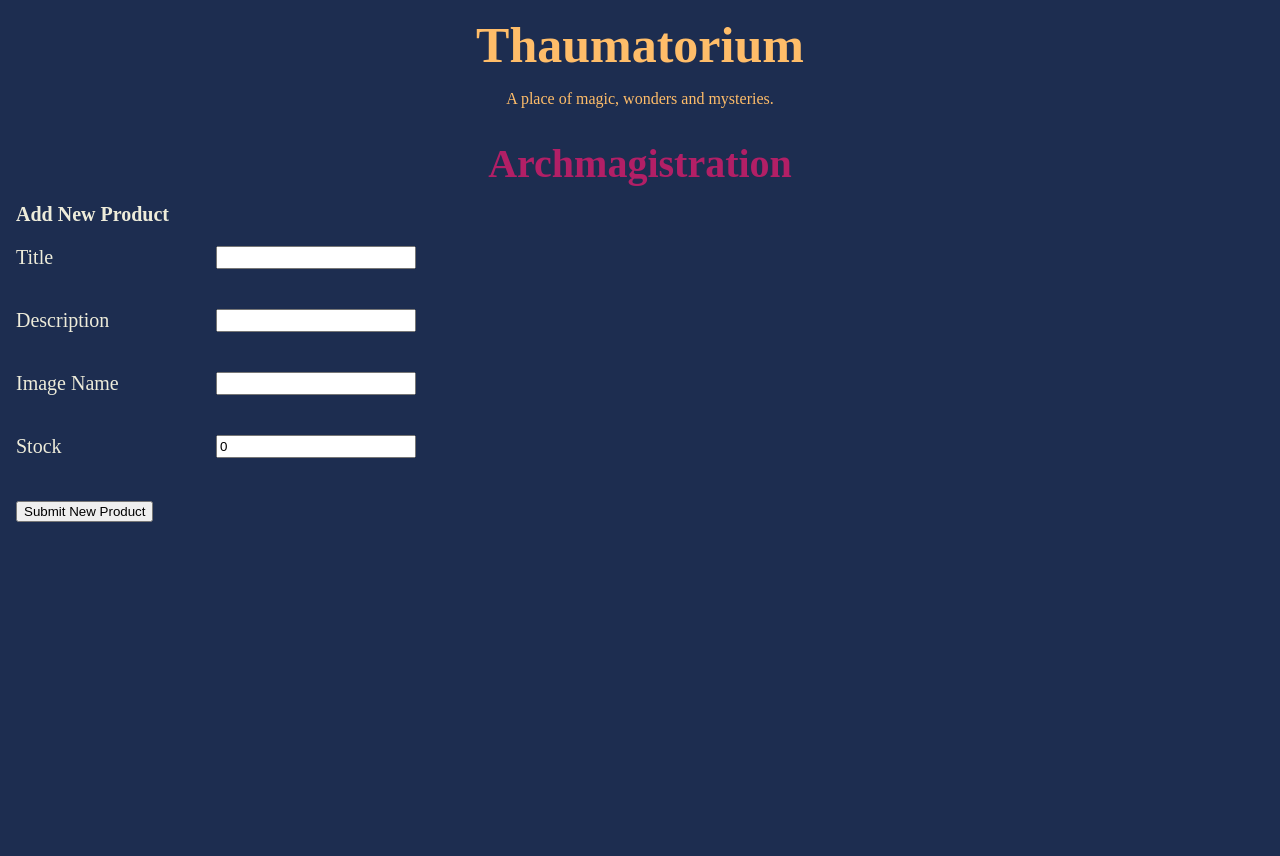
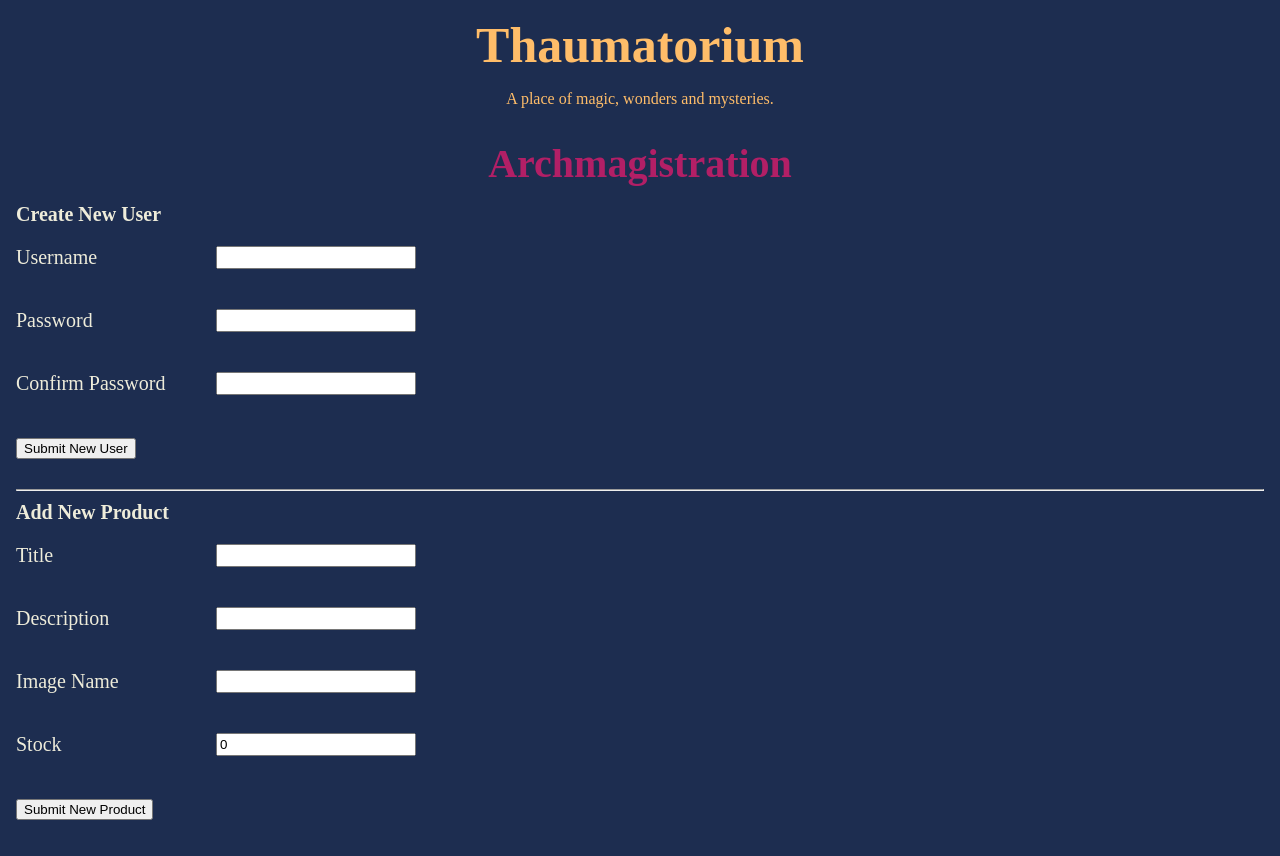
Before and after one commit to julesnuggy/thaumatorium, a React app in the folder frontend/: page /archmagistration in a window 1280 px wide. Before the commit the page ends 800 px from the top, so only its background shows below. Built offline with nearby package versions, Linux system fonts and the light colour scheme.

Commit message:
Create new user form

```diff
--- /dev/null
+++ b/frontend/src/components/Forms/NewUserForm.tsx
@@ -0,0 +1,44 @@
+import React from "react";
+import { Field, Form, Formik } from "formik";
+import { User } from "../../models/User";
+
+import styles from './forms-common.module.scss';
+
+type FormProps = {
+  onSubmit: (values: User, { resetForm }) => void;
+}
+
+export const NewUserForm = ({ onSubmit }: FormProps) => {
+  const usernameRef = React.createRef();
+  const initialValues: User = ({ username: '', password: '' });
+
+  const handleSubmit = (values: User, { resetForm }) => {
+    onSubmit(values, resetForm);
+    usernameRef.current?.focus();
+  };
+
+  return (
+    <Formik initialValues={initialValues} onSubmit={handleSubmit}>
+      {() => (
+        <Form className={styles.form} title="Create New User" name="newUser">
+          <b>Create New User</b>
+          <div className={styles.formItem}>
+            <label htmlFor="username">Username</label>
+            <Field name="username" title="username" innerRef={usernameRef} />
+          </div>
+          <div className={styles.formItem}>
+            <label htmlFor="password">Password</label>
+            <Field name="password" title="password" />
+          </div>
+          <div className={styles.formItem}>
+            <label htmlFor="passwordConfirmation">Confirm Password</label>
+            <Field name="passwordConfirmation" title="passwordConfirmation" />
+          </div>
+          <div className={styles.formSubmit}>
+            <button type="submit">Submit New User</button>
+          </div>
+        </Form>
+      )}
+    </Formik>
+  );
+}
--- /dev/null
+++ b/frontend/src/models/User.ts
@@ -0,0 +1,4 @@
+export type User = {
+  username: string;
+  password: string;
+}
--- a/frontend/src/pages/Archmagistration.tsx
+++ b/frontend/src/pages/Archmagistration.tsx
@@ -5,6 +5,7 @@ import { Product } from "../models/Product";
 import { createProduct } from "../services/servatorium";
 import { useRequestState } from "../utils/hooksUtils";
 import { NewProductForm } from "../components/Forms/NewProductForm";
+import { NewUserForm } from "../components/Forms/NewUserForm";
 
 const useProductsRequests = () => {
   const callCreateProduct = useCallback((product: Product) =>  createProduct(product), []);
@@ -21,6 +22,8 @@ const useProductsRequests = () => {
 const Archmagistration = () => {
   const { callCreateProduct } = useProductsRequests();
 
+  const onSubmitUser = async () => {};
+
   const onSubmitProduct = async (values: Product, { resetForm }) => {
     await callCreateProduct(values);
     resetForm();
@@ -28,6 +31,8 @@ const Archmagistration = () => {
 
   return (
     <Page title="Archmagistration">
+      <NewUserForm onSubmit={onSubmitUser} />
+      <hr />
       <NewProductForm onSubmit={onSubmitProduct} />
     </Page>
   )
```
